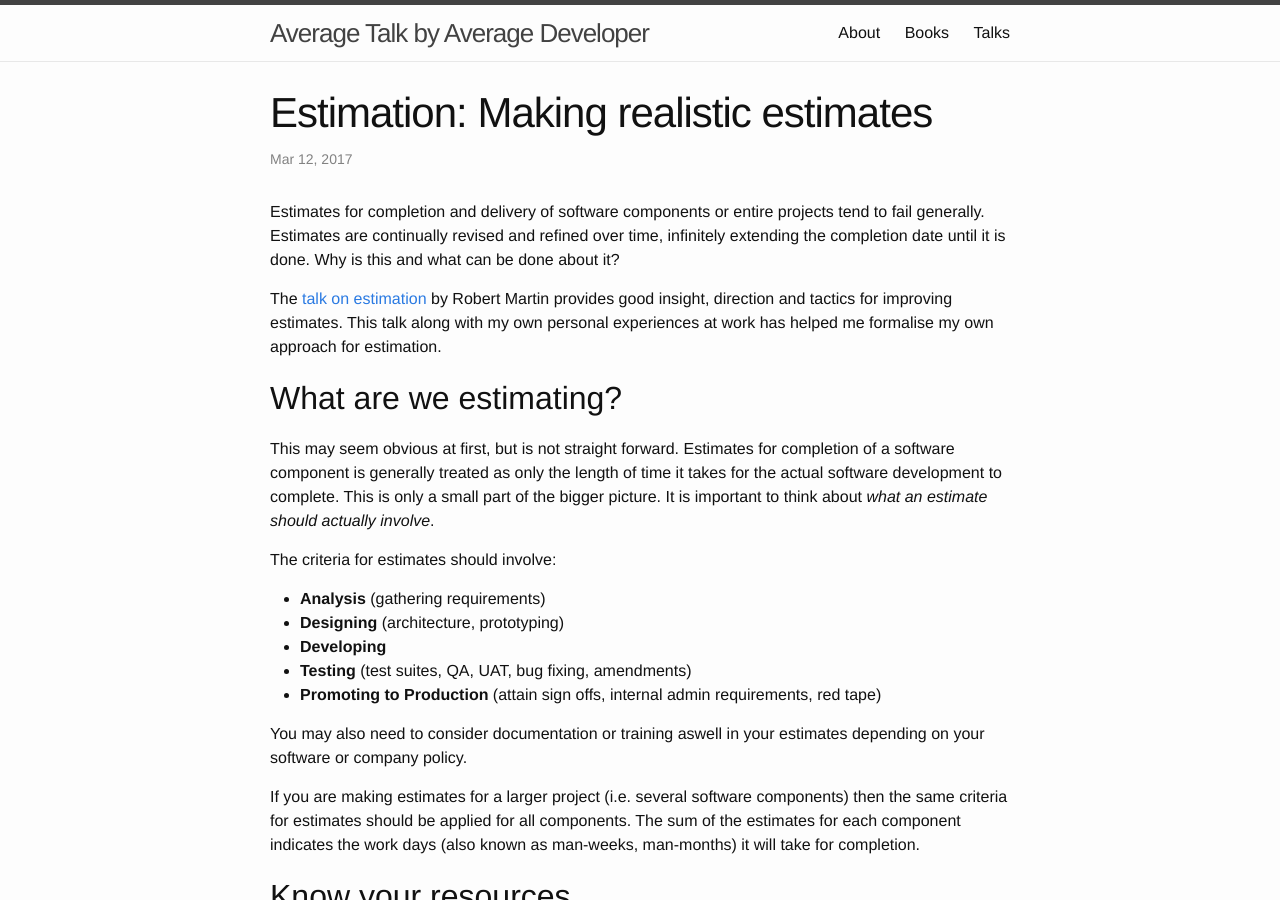
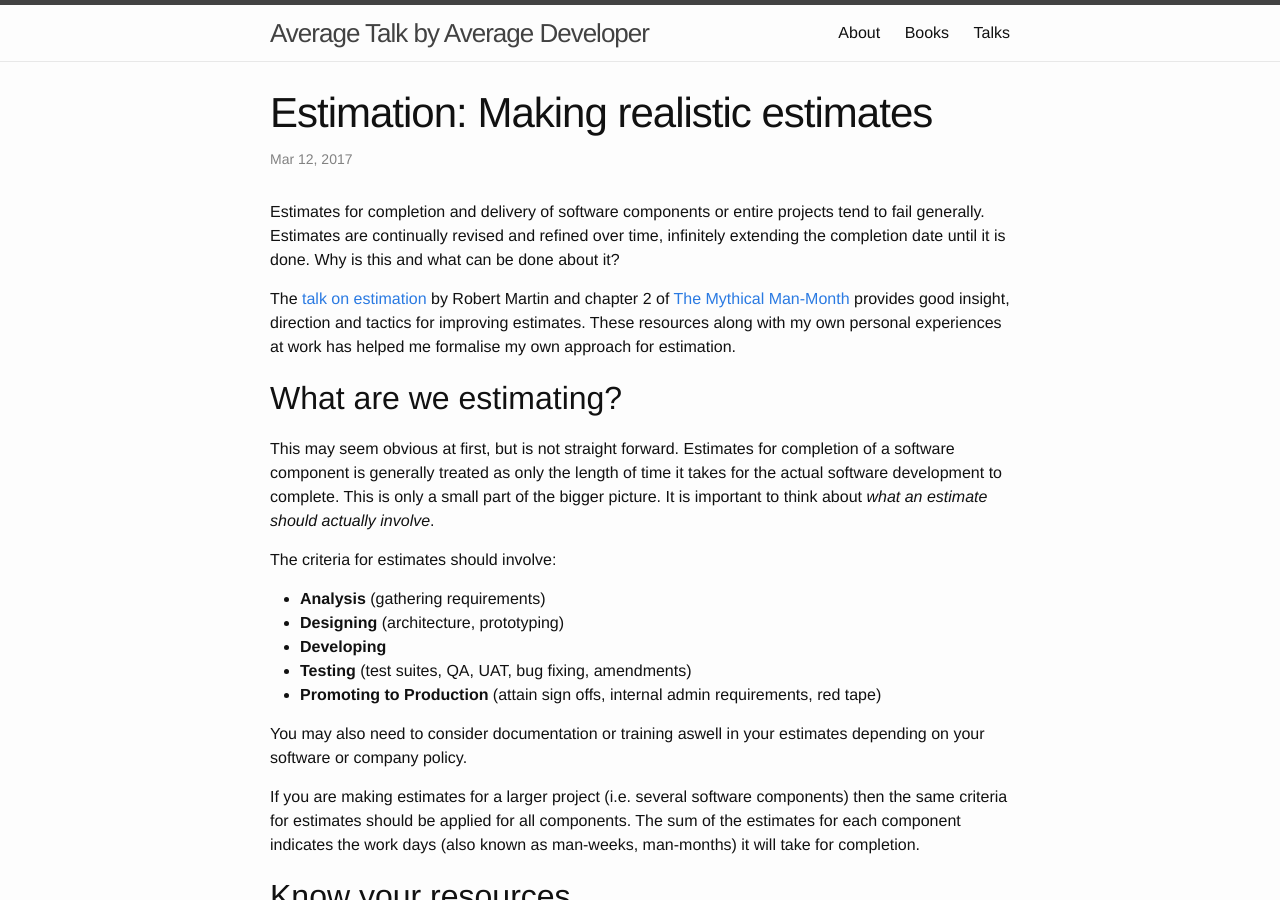
Before and after one commit to hakanozbay/hakanozbay.github.io, a Jekyll site: the page built from _posts/2017-03-12-estimation.md, in a window 1280 px wide and 900 px high. Built offline with Jekyll 4.4.1, drawn with Linux system fonts in a browser that asks for light colours.

Commit message:
update estimation post to add reference to the mythical man-month book

```diff
--- a/_posts/2017-03-12-estimation.md
+++ b/_posts/2017-03-12-estimation.md
@@ -6,7 +6,7 @@ date:   2017-03-12 22:20:00
 
 Estimates for completion and delivery of software components or entire projects tend to fail generally. Estimates are continually revised and refined over time, infinitely extending the completion date until it is done. Why is this and what can be done about it?
 
-The [talk on estimation][] by Robert Martin provides good insight, direction and tactics for improving estimates. This talk along with my own personal experiences at work has helped me formalise my own approach for estimation.
+The [talk on estimation][]{:target="_blank"} by Robert Martin and chapter 2 of [The Mythical Man-Month][]{:target="_blank"} provides good insight, direction and tactics for improving estimates. These resources along with my own personal experiences at work has helped me formalise my own approach for estimation.
 
 ## What are we estimating? ##
 
@@ -148,4 +148,5 @@ Based on all the numbers put into the formulas, the most probable time the proje
 Making realistic estimates must consider several criterias for the work involved, understand resourcing and incorporate delays. All of this should be formalised and calculated to achieve estimates that are informative, accurate and precise.
 
 [talk on estimation]: https://skillsmatter.com/skillscasts/8557-estimation-what-when-why-by-robert-martin
+[The Mythical Man-Month]: http://amzn.to/2E8RITs
 [estimationGraph]: /images/Estimation-normal-distribution.png
```
